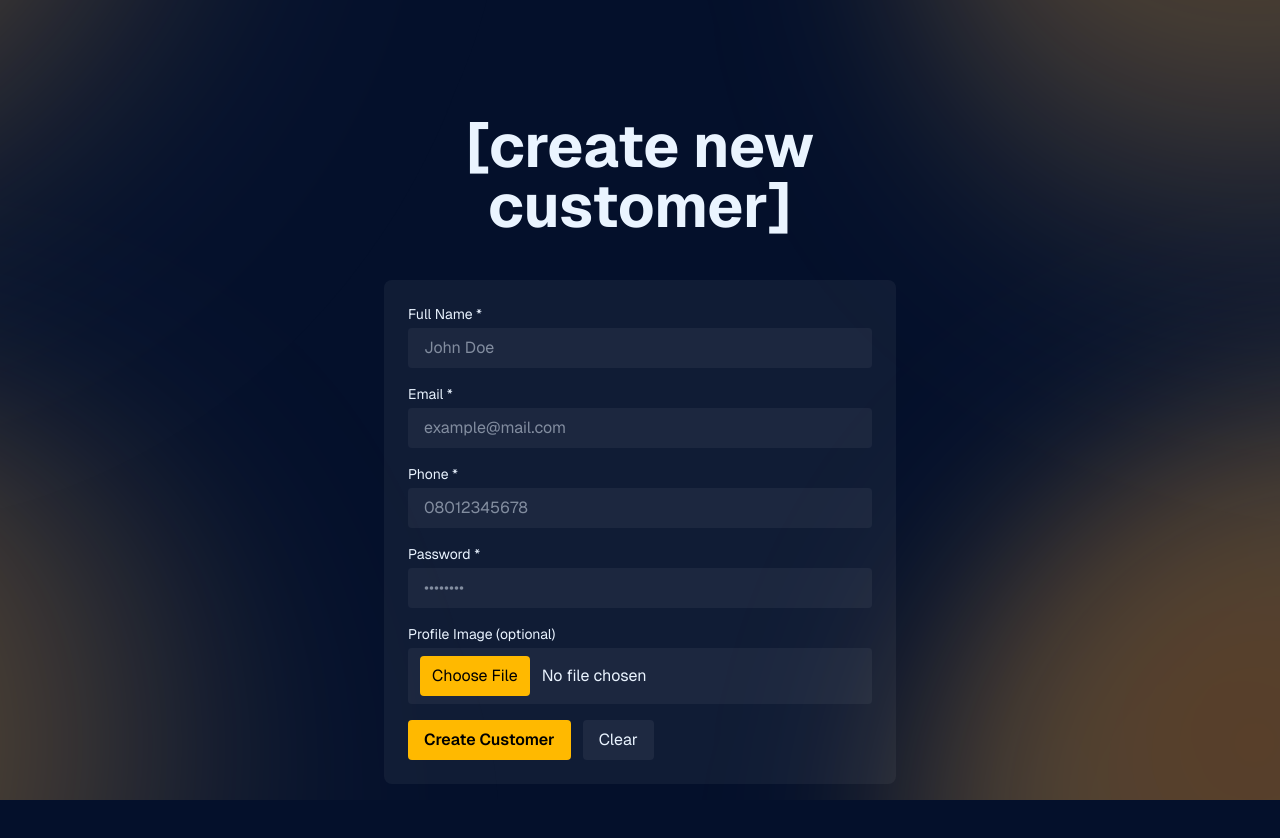
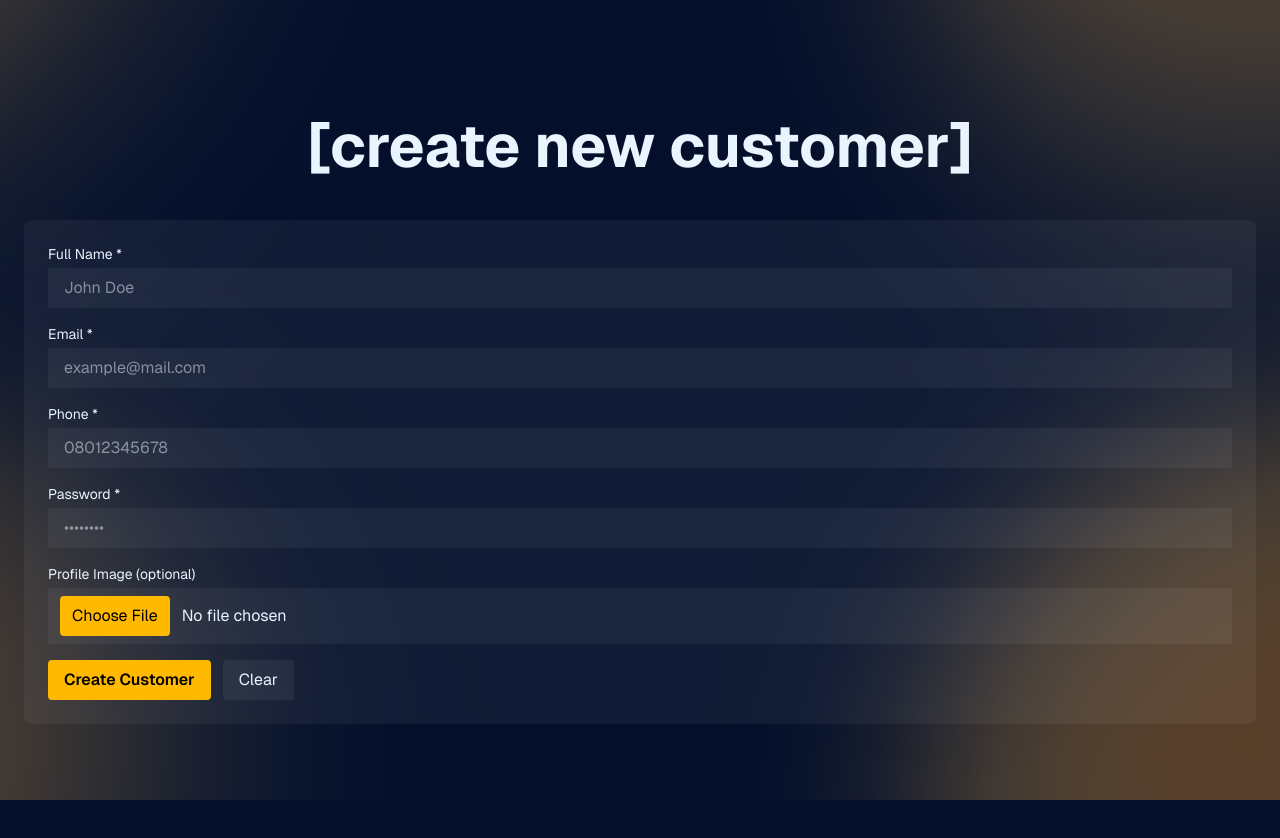
Before and after one commit to kamaluyahaya/vanguard, a Next.js app: page /admin/client in a window 1280 px wide. Shown: the top 838 px of the page. After the commit the page ends 800 px from the top, so only its background shows below. Built offline with nearby package versions, Linux system fonts and the light colour scheme; no server answers.

Commit message:
Initial commit

```diff
--- a/src/app/admin/client/page.tsx
+++ b/src/app/admin/client/page.tsx
@@ -64,7 +64,7 @@ export default function CreateCustomerForm(): JSX.Element {
   }
 
   return (
-    <section className="max-w-lg mx-auto py-10">
+    <section className="container mx-auto py-10">
       <h1 className="text-2xl md:text-4xl text-center font-bold mb-6"></h1>
               <h1 className="text-2xl py-5 text-center md:text-5xl lg:text-6xl font-bold mb-6">[create new customer]</h1>
 
--- a/src/app/admin/profile/page.tsx
+++ b/src/app/admin/profile/page.tsx
@@ -83,6 +83,14 @@ export default function ProfilePanel(): JSX.Element {
         setPosition(record?.position ?? null);
         setIsActive(Boolean(record?.is_active ?? true));
       } catch (err: unknown) {
+
+        if (err instanceof DOMException && err.name === "AbortError") {
+          // Ignore AbortError (happens in dev due to StrictMode double-invoke)
+          console.debug("Profile fetch aborted (safe to ignore).");
+          return;
+        }
+
+
   if (err instanceof Error) {
     console.error("fetch profile error:", err);
     setError(err.message || "Failed to fetch profile");
--- a/src/app/page.tsx
+++ b/src/app/page.tsx
@@ -294,7 +294,7 @@ export default function Home() {
             },
             {
               id: "3",
-              name: "James Okoro",
+              name: "Richard Brymo.",
               role: "Head of Technology",
               bio: "Building secure, reliable, and user-friendly platforms for investors.",
                     image: "/team3.jpg",
```
